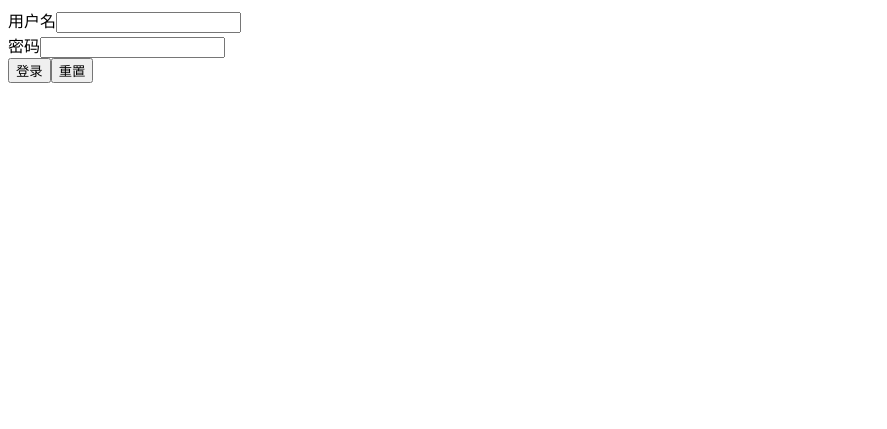
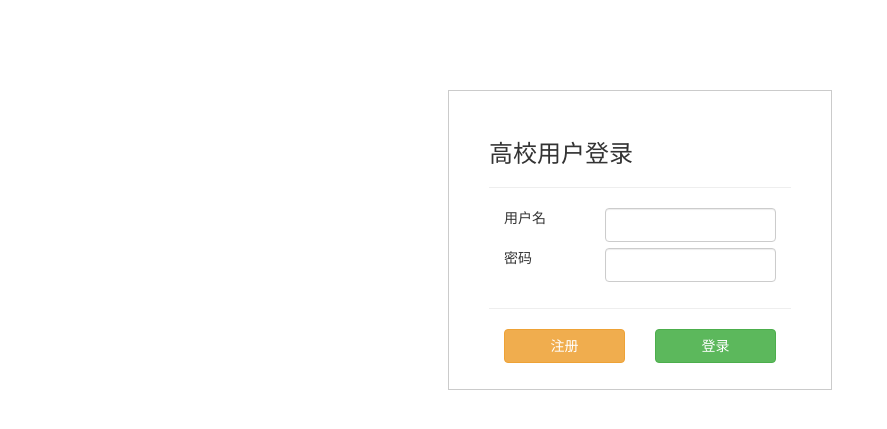
Before and after one commit to CAPU-ENG/CAPUrace, a CodeIgniter app: page /index.php/user/login in a window 1280 px wide. Shown: the top 429 px of the page, without its empty margins (0-887 px from the left). Run offline with CodeIgniter, Linux system fonts and the light colour scheme.

Commit message:
The login UI.

```diff
--- a/application/views/login_form.php
+++ b/application/views/login_form.php
@@ -1,29 +1,39 @@
-<?php
-/**
- * Created by PhpStorm.
- * User: Jeldor
- * Date: 1/27/15
- * Time: 08:05
- */
-?>
-
 <!DOCTYPE html>
 <html>
 <head>
+    <meta http-equiv="Content-Type" content="text/html; charset=UTF-8" />
+    <link href="/assets/css/bootstrap.min.css" rel="stylesheet">
+    <link href="/assets/css/style.css" rel="stylesheet">
+    <script src="/assets/js/jquery.min.js"></script>
+    <script src="/assets/js/bootstrap.min.js"></script>
+    <script src="/assets/js/race.js"></script>
     <title>登录</title>
 </head>
 
 <body>
-<?php echo validation_errors(); ?>
-
-<?php
-echo form_open(site_url('user/login'));
-echo '用户名' . form_input('mail', set_value('mail')) . br();
-echo '密码' . form_password('password', '') . br();
-echo form_submit('', '登录') . form_reset('', '重置');
-echo form_close();
-?>
-
+<div class="logincontainer">
+    <h3>高校用户登录</h3>
+    <hr/>
+    <div class="col-sm-4">用户名</div>
+    <div class="col-sm-8">
+        <input type="text" class="form-control" name="mail">
+    </div>
+    <br/>
+    <br/>
+    <div class="col-sm-4">密码</div>
+    <div class="col-sm-8">
+        <input type="password" class="form-control" name="password">
+    </div>
+    <br/>
+    <br/>
+    <hr/>
+    <div class="col-sm-6">
+        <button class="btn btn-warning btn-block">注册</button>
+    </div>
+    <div class="col-sm-6">
+        <button class="btn btn-success btn-block">登录</button>
+    </div>
+    <br/>
+</div>
 </body>
-
 </html>
--- a/assets/css/style.css
+++ b/assets/css/style.css
@@ -27,6 +27,22 @@ body {
   //background-color: #f3f3f3;
 }
 
+.logincontainer {
+//background-color: #c21a25;
+//background:url(/assets/images/test.jpg);
+    height: auto;
+    margin-right:35%;
+    margin-top:90px;
+    margin-left:35%;
+    margin-bottom: 40px;
+    padding-top: 30px;
+    padding-left: 40px;
+    padding-right: 40px;
+    padding-bottom: 40px;
+    border-style: solid;
+    border-width: 1px;
+    border-color: #CBCBCB;
+}
 .mycontainer {
   //background-color: #c21a25;
   //background:url(/assets/images/test.jpg);
```
